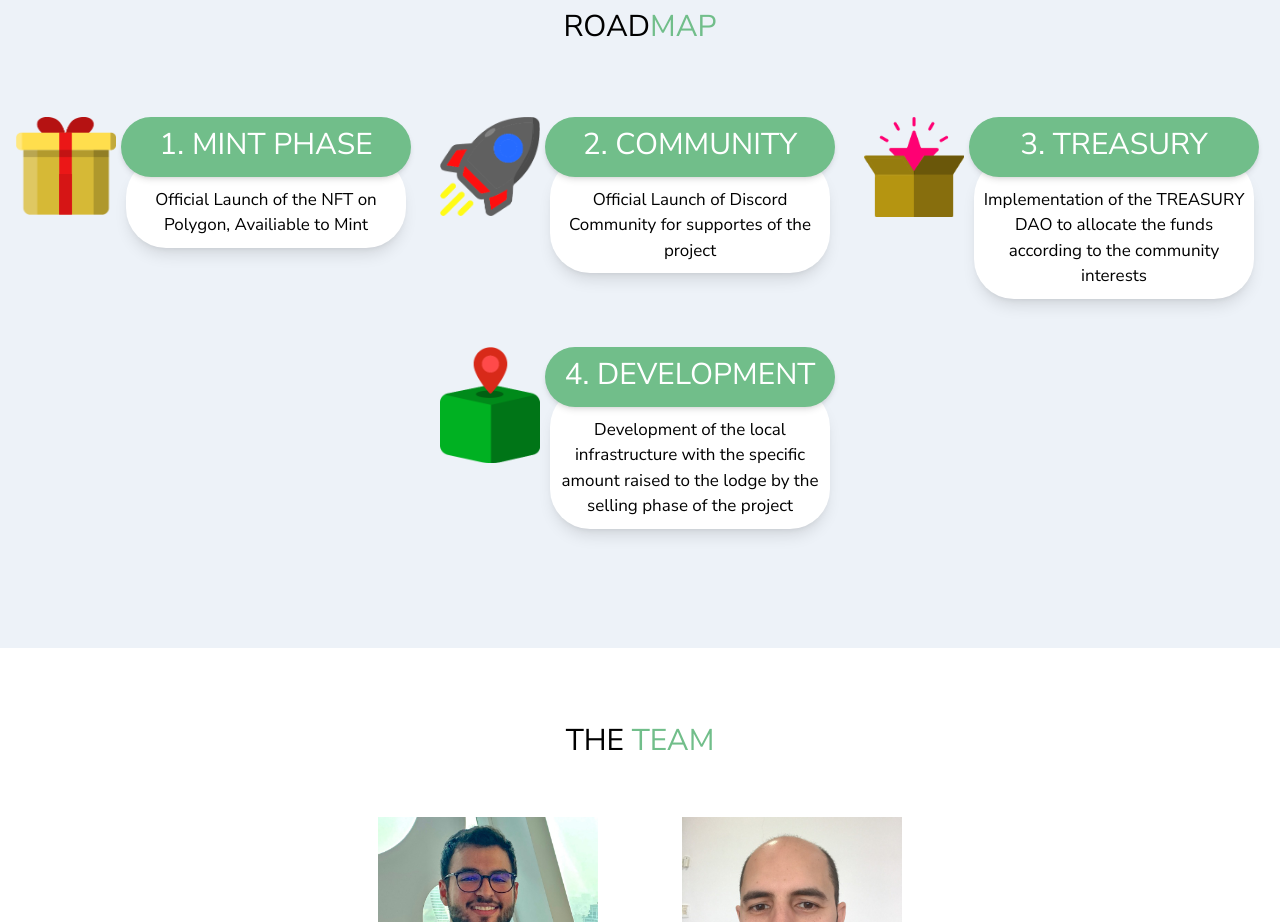
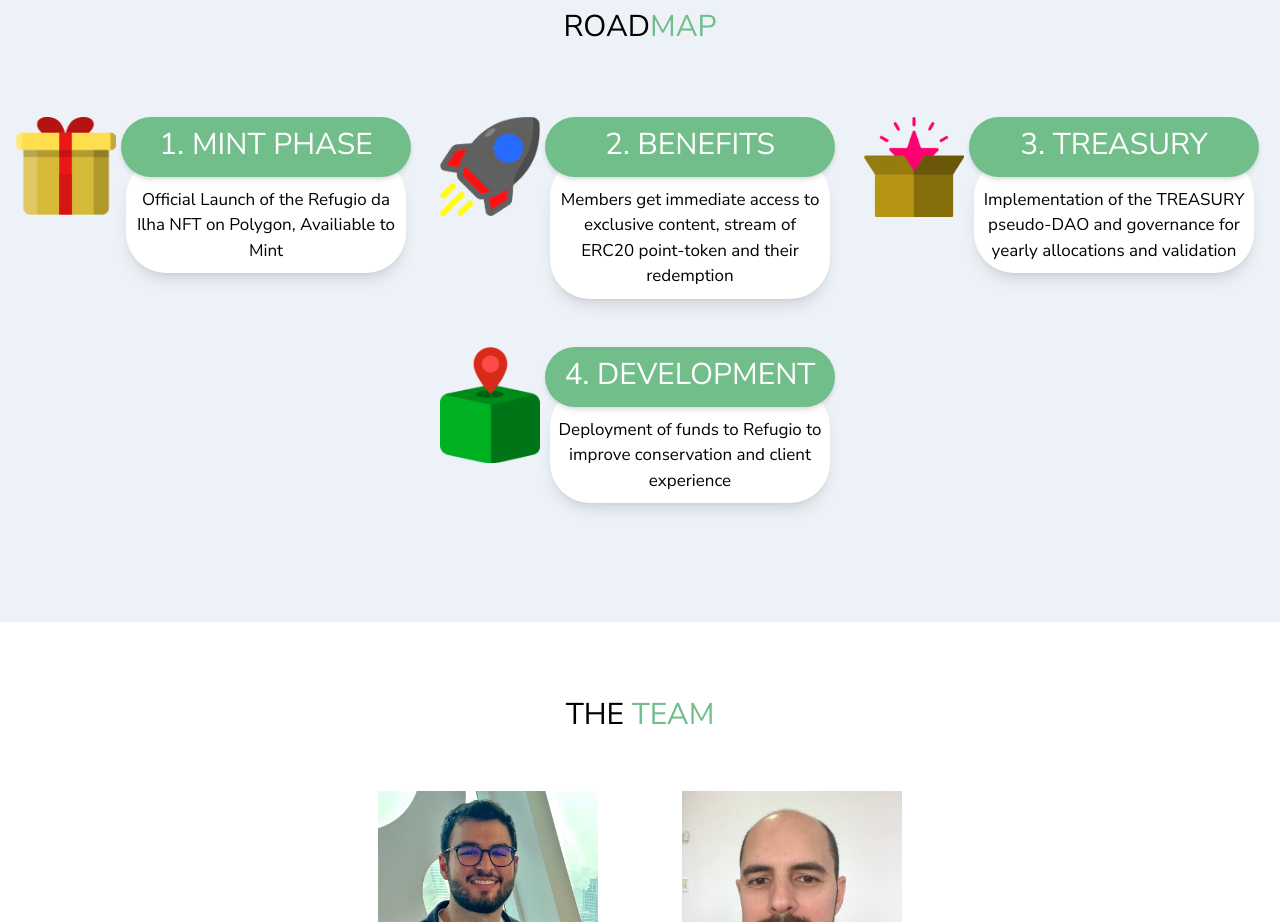
Before and after one commit to web11-ateves/teko, a React (Create React App) app: page / in a window 1280 px wide. Shown: the part 1180-2102 px from the top of the page. Built offline with nearby package versions, Linux system fonts and the light colour scheme; no server answers.

Commit message:
Update Roadmap.js

```diff
--- a/src/containers/Roadmap.js
+++ b/src/containers/Roadmap.js
@@ -10,10 +10,10 @@ const styles = {
 }
 
 const roadmapdata = [
-   [{title:"1. MINT PHASE", description:"Official Launch of the NFT on Polygon, Availiable to Mint", image: images.rm1}],
-   [{title:"2. COMMUNITY", description:"Official Launch of Discord Community for supportes of the project", image: images.rm2}],
-   [{title:"3. TREASURY", description:"Implementation of the TREASURY DAO to allocate the funds according to the community interests ", image: images.rm3}],
-   [{title:"4. DEVELOPMENT", description:"Development of the local infrastructure with the specific amount raised to the lodge by the selling phase of the project", image: images.rm4}],
+   [{title:"1. MINT PHASE", description:"Official Launch of the Refugio da Ilha NFT on Polygon, Availiable to Mint", image: images.rm1}],
+   [{title:"2. BENEFITS", description:"Members get immediate access to exclusive content, stream of ERC20 point-token and their redemption", image: images.rm2}],
+   [{title:"3. TREASURY", description:"Implementation of the TREASURY pseudo-DAO and governance for yearly allocations and validation", image: images.rm3}],
+   [{title:"4. DEVELOPMENT", description:"Deployment of funds to Refugio to improve conservation and client experience", image: images.rm4}],
 ]
 
 const Roadmap = () => {
```
